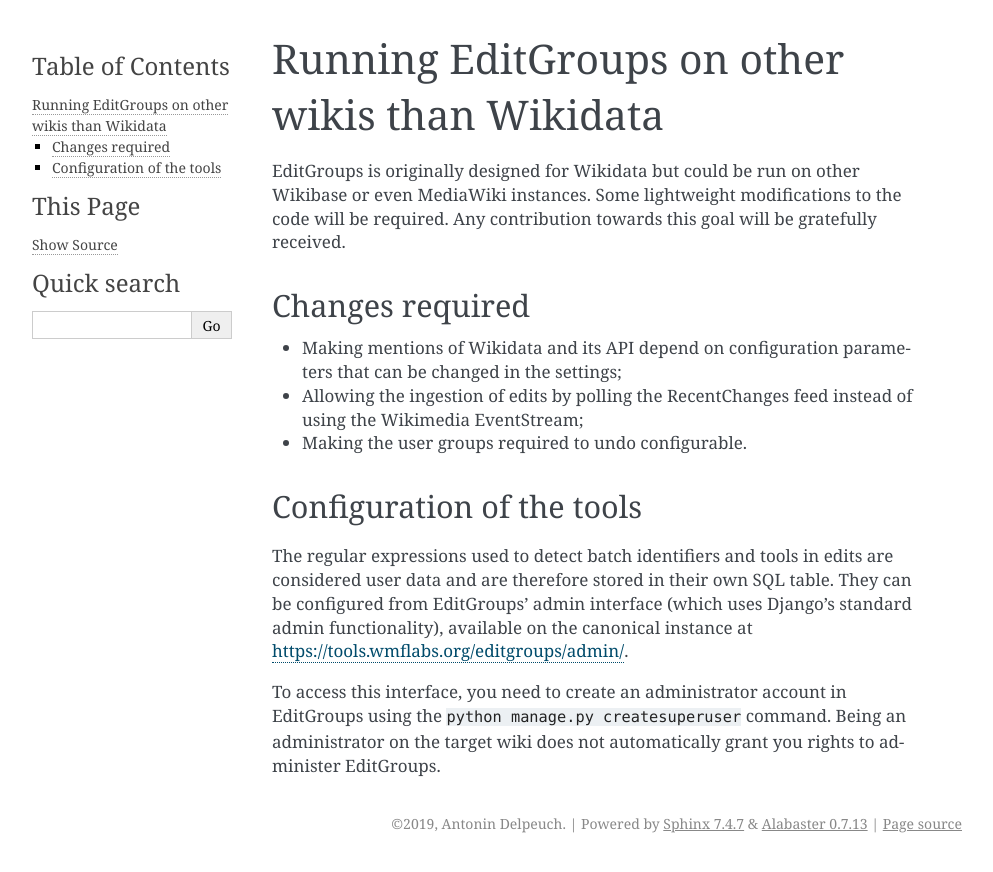
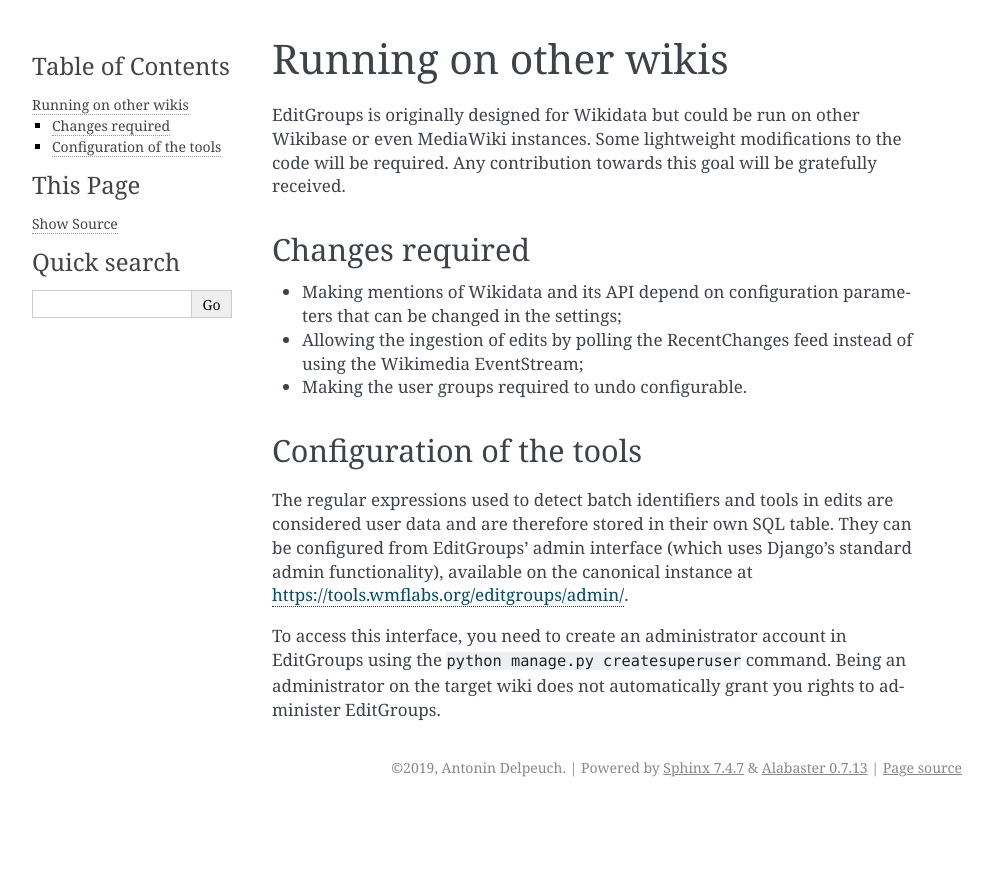
Before and after one commit to Wikidata/editgroups, a Sphinx documentation site: the page built from docs/other_wiki.rst, in a window 1280 px wide. Shown: the top 872 px of the page, without its empty margins (148-1141 px from the left). Built offline with Sphinx 7.4.7, drawn with Linux system fonts in a browser that asks for light colours.

Commit message:
Rename the doc pages

```diff
--- a/docs/api.rst
+++ b/docs/api.rst
@@ -1,7 +1,7 @@
 .. _page-api:
 
-EditGroups' API
-===============
+API
+===
 
 EditGroups offers a web API that can be used to search for edit groups and retrieve
 statistics about them.
--- a/docs/architecture.rst
+++ b/docs/architecture.rst
@@ -1,7 +1,7 @@
 .. _page-architecture:
 
-EditGroups' architecture
-========================
+Architecture
+============
 
 EditGroups works by replicating some of the wiki's data in its own SQL database.
 This makes it possible to have custom indices and quickly answer requests that would
--- a/docs/docs.rst
+++ b/docs/docs.rst
@@ -1,7 +1,7 @@
 .. _page-docs:
 
-Documenting EditGroups
-======================
+Documenting
+===========
 
 This manual is written using Sphinx and the source files can be found in the `docs` folder
 of the repository for this application.
--- a/docs/install.rst
+++ b/docs/install.rst
@@ -1,7 +1,7 @@
 .. _page-install:
 
-Deploying EditGroups
-====================
+Deploying
+=========
 
 Overview of the requirements
 ----------------------------
--- a/docs/other_wiki.rst
+++ b/docs/other_wiki.rst
@@ -1,7 +1,7 @@
 .. _page-other_wiki:
 
-Running EditGroups on other wikis than Wikidata
-===============================================
+Running on other wikis
+======================
 
 EditGroups is originally designed for Wikidata but could be run on other Wikibase or even MediaWiki instances.
 Some lightweight modifications to the code will be required. Any contribution towards this goal will be gratefully received.
--- a/docs/testing.rst
+++ b/docs/testing.rst
@@ -1,7 +1,7 @@
 .. _page-testing:
 
-Testing EditGroups
-==================
+Testing
+=======
 
 EditGroups comes with an extensive test suite, that can be run using Django's testing tools: ``python manage.py test``.
 This will create a test database, so that the changes made do not interfere with any production database.
```
